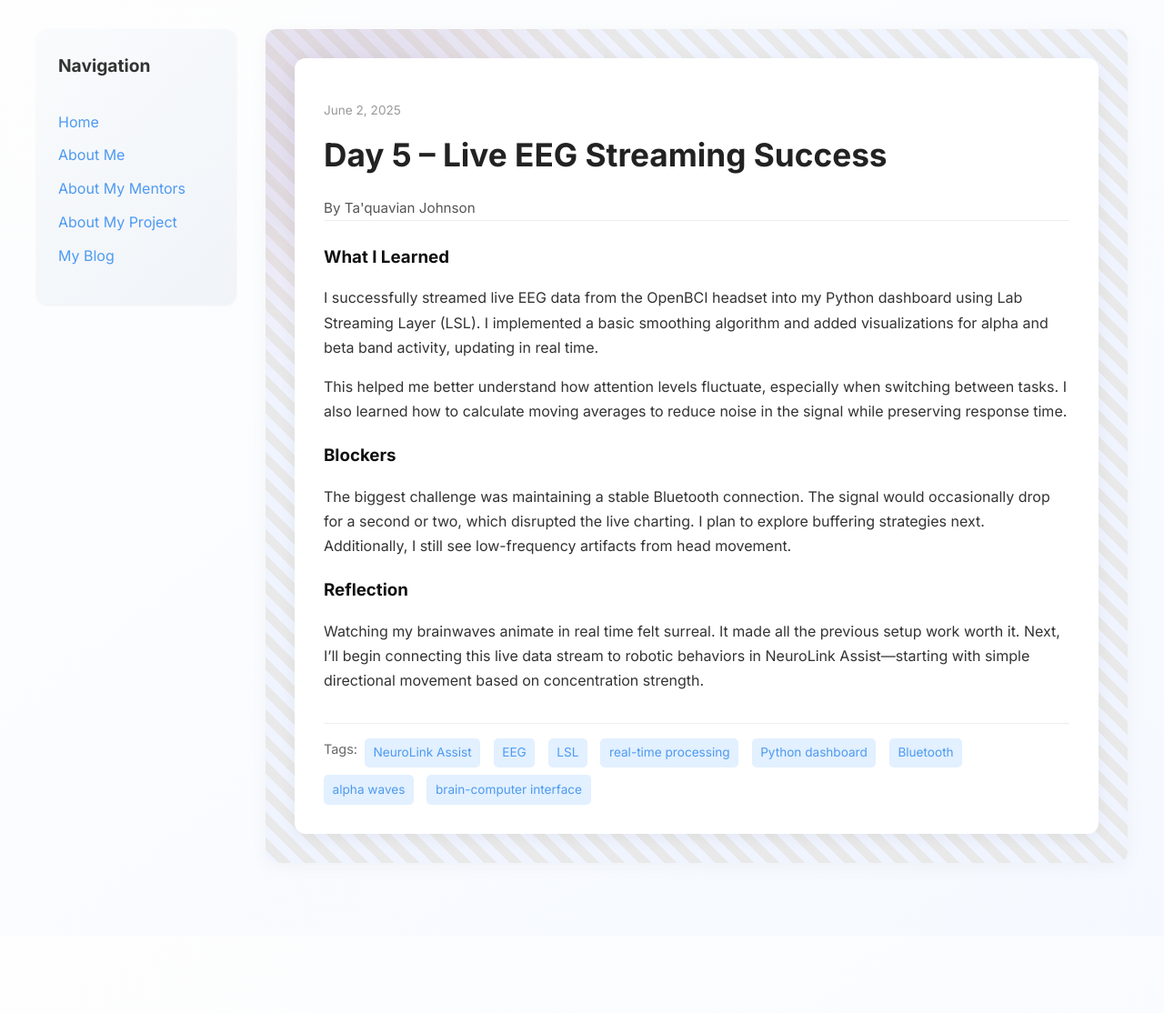
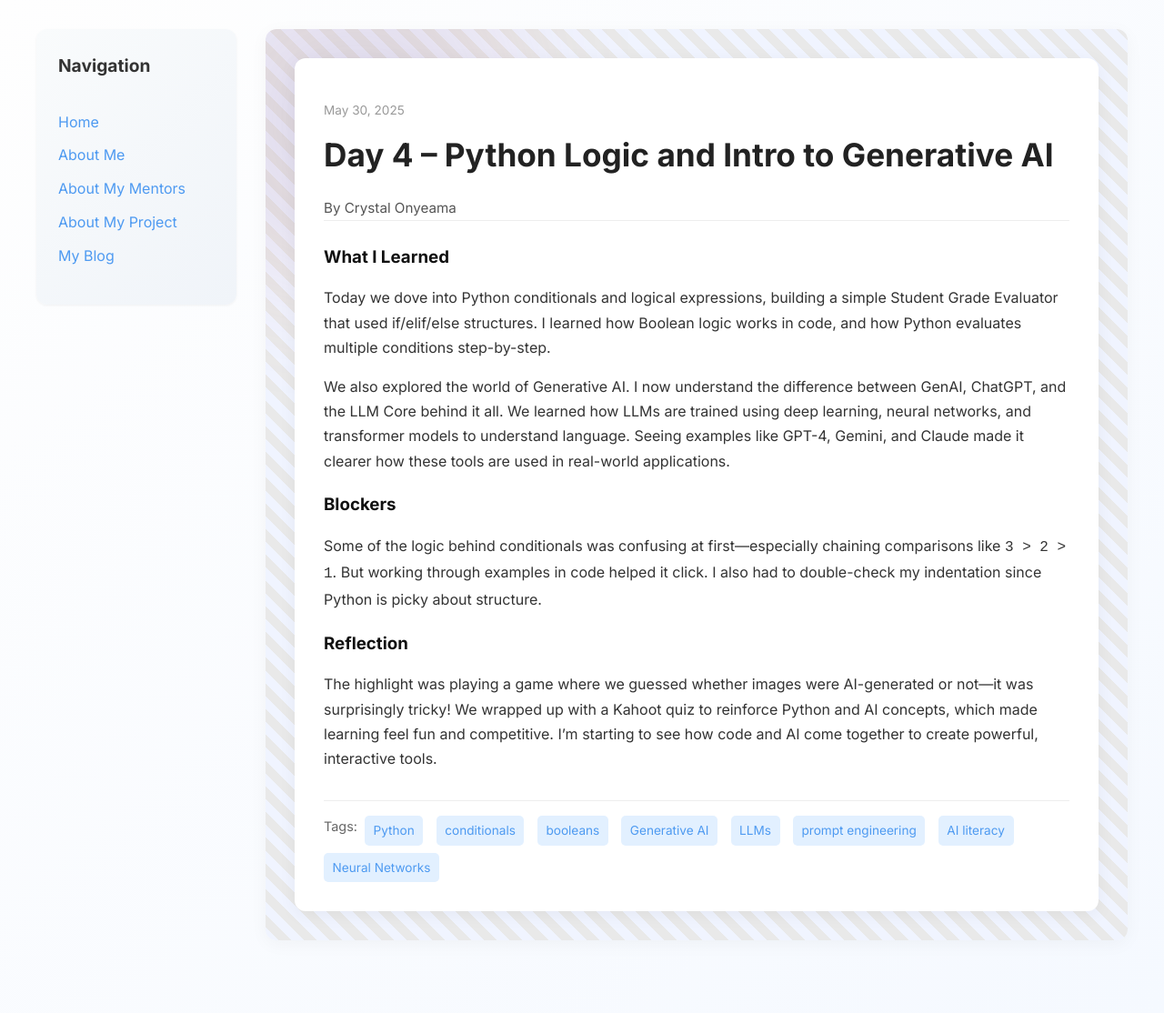
Before and after one commit to crystalonyeama/crystalonyeama.github.io, a Jekyll site: the page built from _posts/2025-06-02-day-5.md, in a window 1280 px wide. Shown: the whole page at 91% size. Built offline with Jekyll 4.4.1, drawn with Linux system fonts in a browser that asks for light colours; before the commit the page ends 1029 px from its top, so only the background shows below that.

Commit message:
Update 2025-06-02-day-5.md

```diff
--- a/_posts/2025-06-02-day-5.md
+++ b/_posts/2025-06-02-day-5.md
@@ -1,19 +1,19 @@
 ---
 layout: post
-title: "Day 5 – Live EEG Streaming Success"
-date: 2025-06-02
-author: Ta'quavian Johnson
-permalink: /day5.html
-tags: ["NeuroLink Assist", "EEG", "LSL", "real-time processing", "Python dashboard", "Bluetooth", "alpha waves", "brain-computer interface"]
+title: "Day 4 – Python Logic and Intro to Generative AI"
+date: 2025-05-30
+author: Crystal Onyeama
+permalink: /day4.html
+tags: ["Python", "conditionals", "booleans", "Generative AI", "LLMs", "prompt engineering", "AI literacy", "Neural Networks"]
 
 what_i_learned: |
-  I successfully streamed live EEG data from the OpenBCI headset into my Python dashboard using Lab Streaming Layer (LSL). I implemented a basic smoothing algorithm and added visualizations for alpha and beta band activity, updating in real time.
+  Today we dove into Python conditionals and logical expressions, building a simple Student Grade Evaluator that used if/elif/else structures. I learned how Boolean logic works in code, and how Python evaluates multiple conditions step-by-step.
 
-  This helped me better understand how attention levels fluctuate, especially when switching between tasks. I also learned how to calculate moving averages to reduce noise in the signal while preserving response time.
+  We also explored the world of Generative AI. I now understand the difference between GenAI, ChatGPT, and the LLM Core behind it all. We learned how LLMs are trained using deep learning, neural networks, and transformer models to understand language. Seeing examples like GPT-4, Gemini, and Claude made it clearer how these tools are used in real-world applications.
 
 blockers: |
-  The biggest challenge was maintaining a stable Bluetooth connection. The signal would occasionally drop for a second or two, which disrupted the live charting. I plan to explore buffering strategies next. Additionally, I still see low-frequency artifacts from head movement.
+  Some of the logic behind conditionals was confusing at first—especially chaining comparisons like `3 > 2 > 1`. But working through examples in code helped it click. I also had to double-check my indentation since Python is picky about structure.
 
 reflection: |
-  Watching my brainwaves animate in real time felt surreal. It made all the previous setup work worth it. Next, I’ll begin connecting this live data stream to robotic behaviors in NeuroLink Assist—starting with simple directional movement based on concentration strength.
+  The highlight was playing a game where we guessed whether images were AI-generated or not—it was surprisingly tricky! We wrapped up with a Kahoot quiz to reinforce Python and AI concepts, which made learning feel fun and competitive. I'm starting to see how code and AI come together to create powerful, interactive tools.
 ---
```
